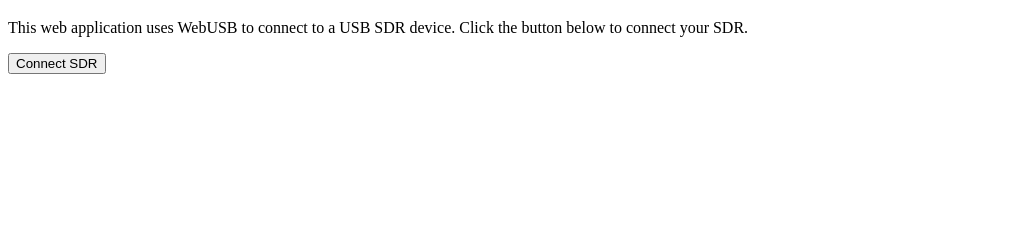
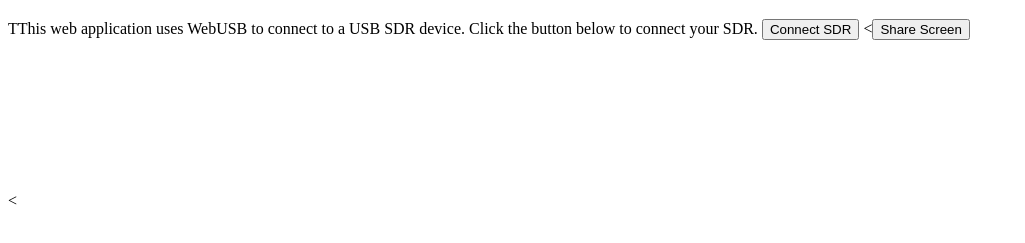
Before and after one commit to jroger86/tempest-websdr, a plain HTML site: page index.html in a window 1280 px wide. Shown: the part 61-304 px from the top of the page, without its empty margins (0-1025 px from the left). Drawn offline with Linux system fonts and the light colour scheme.

Commit message:
Update index.html

```diff
--- a/index.html
+++ b/index.html
@@ -6,9 +6,12 @@
 </head>
 <body>
   <h1>Tempest WebSDR</h1>
-  <p>This web application uses WebUSB to connect to a USB SDR device. Click the button below to connect your SDR.</p>
+  <p>TThis web application uses WebUSB to connect to a USB SDR device. Click the button below to connect your SDR.
   <button id="connectBtn">Connect SDR</button>
+     <<button id="shareScreenBtn">Share Screen</button>
+
   <p id="status"></p>
+    <     <video id="screenVideo" autoplay style="max-width: 100%;"></video>
 
   <script src="index.js"></script>
 </body>
```
